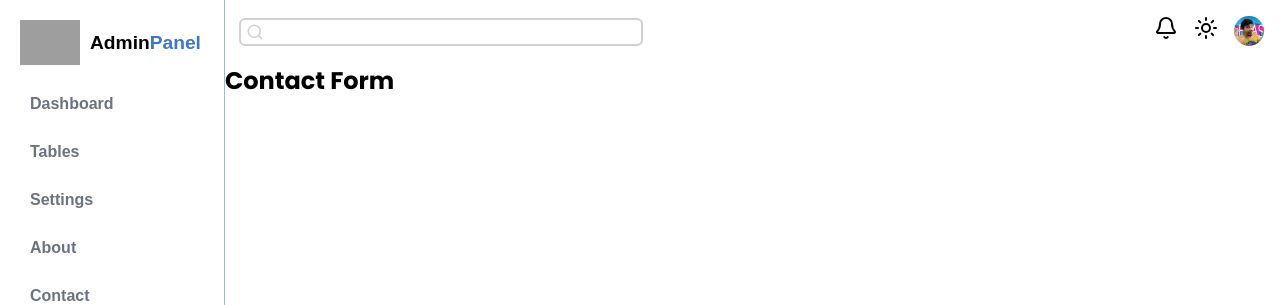
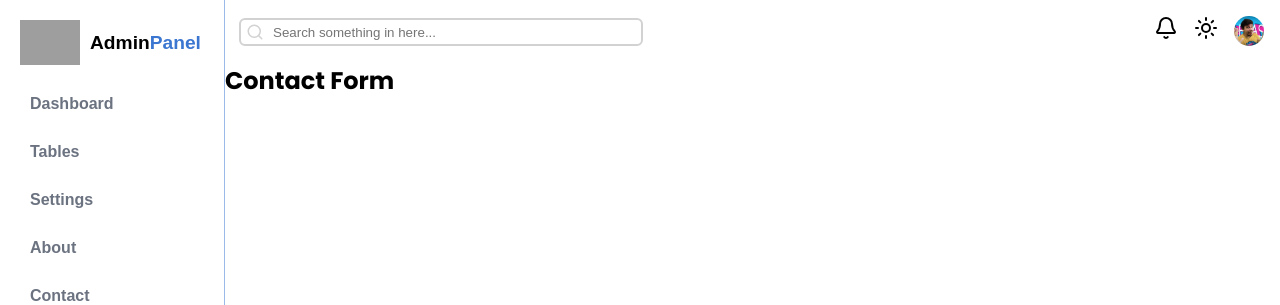
Before and after one commit to XyStar123123/adminfikri, a PHP site: page /pages/contact.php in a window 1280 px wide. Shown: the top 305 px of the page. Run offline with PHP 8.4, Linux system fonts and the light colour scheme; grey boxes are pictures that could not be loaded.

Commit message:
Added placeholder in input

```diff
--- a/folder/navbar.php
+++ b/folder/navbar.php
@@ -1,7 +1,7 @@
 <nav class="navbar">
     <div class="search-container">
         <i data-lucide="search"></i>
-        <input type="text">
+        <input type="text" placeholder="Search something in here...">
     </div>
     <ul class="nav-link-container">
         <li class="nav-item">
```
